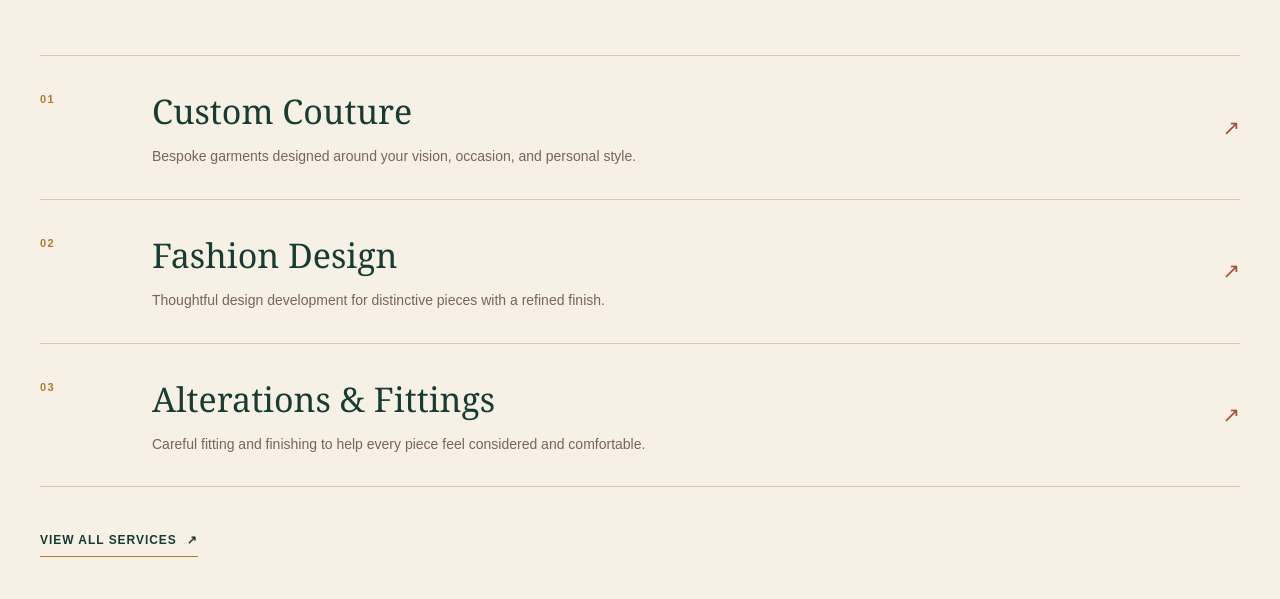
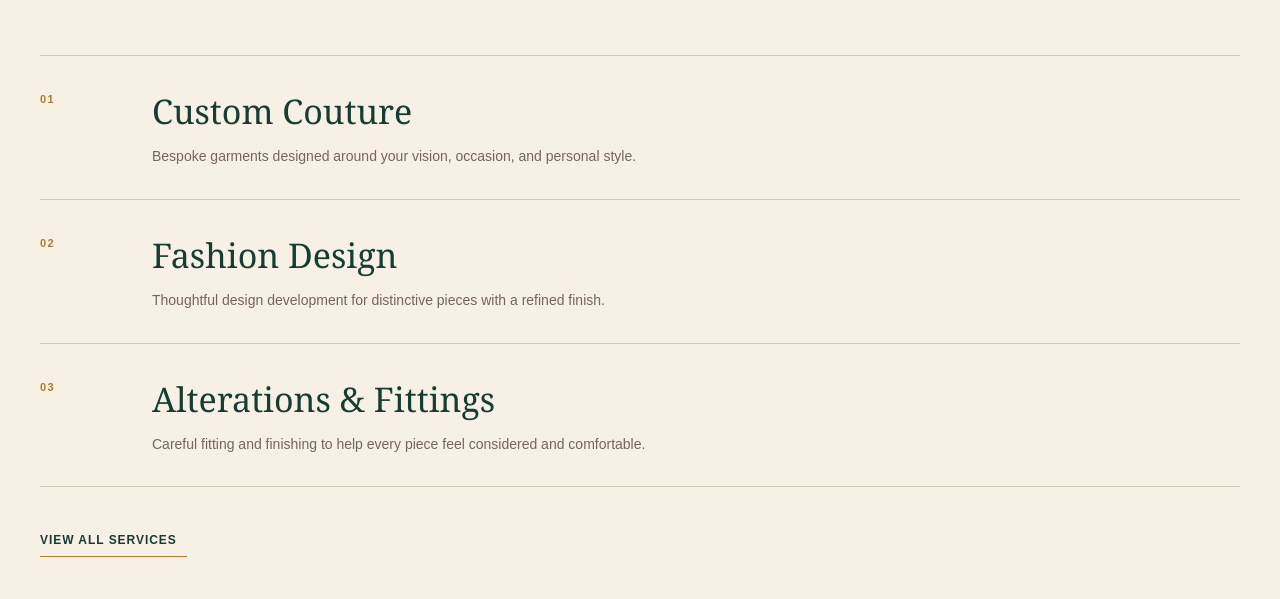
Before and after one commit to Thomas302-star/Tee-Luxury-couture, a Next.js app: page / in a window 1280 px wide. Shown: the part 2199-2798 px from the top of the page. Built offline with nearby package versions, Linux system fonts and the light colour scheme.

Commit message:
Replace services arrow symbols with luxury decorative marks

```diff
--- a/app/components/Services.tsx
+++ b/app/components/Services.tsx
@@ -41,15 +41,13 @@ export default function Services() {
               <h3>{service.title}</h3>
               <p>{service.description}</p>
             </div>
-            <span className="service-arrow" aria-hidden="true">
-              ↗
-            </span>
+            <span className="service-arrow luxury-mark" aria-hidden="true" />
           </article>
         ))}
       </div>
 
       <a className="services-link" href="/services">
-        View All Services <span aria-hidden="true">↗</span>
+        View All Services <span aria-hidden="true" className="luxury-mark" />
       </a>
     </section>
   );
```
